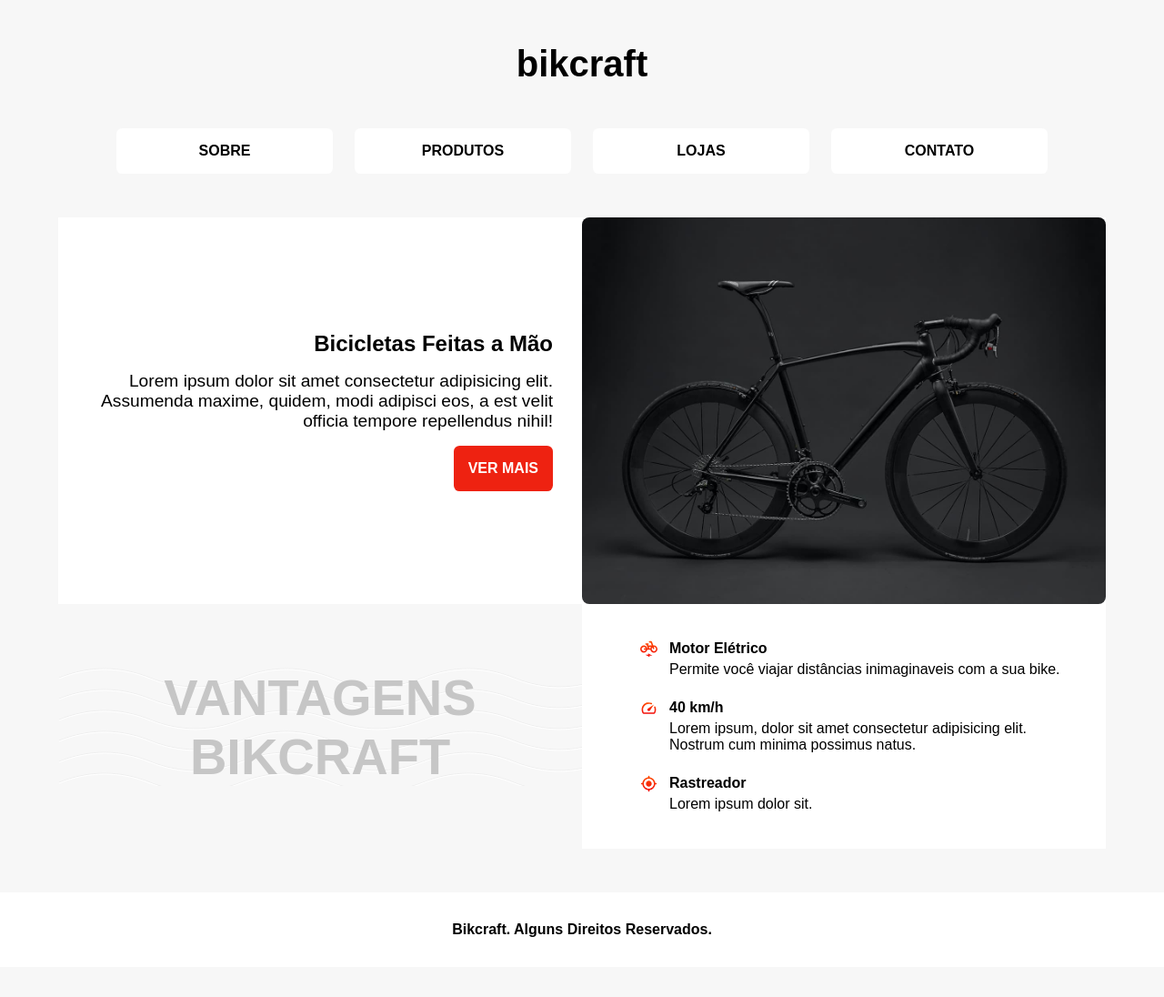
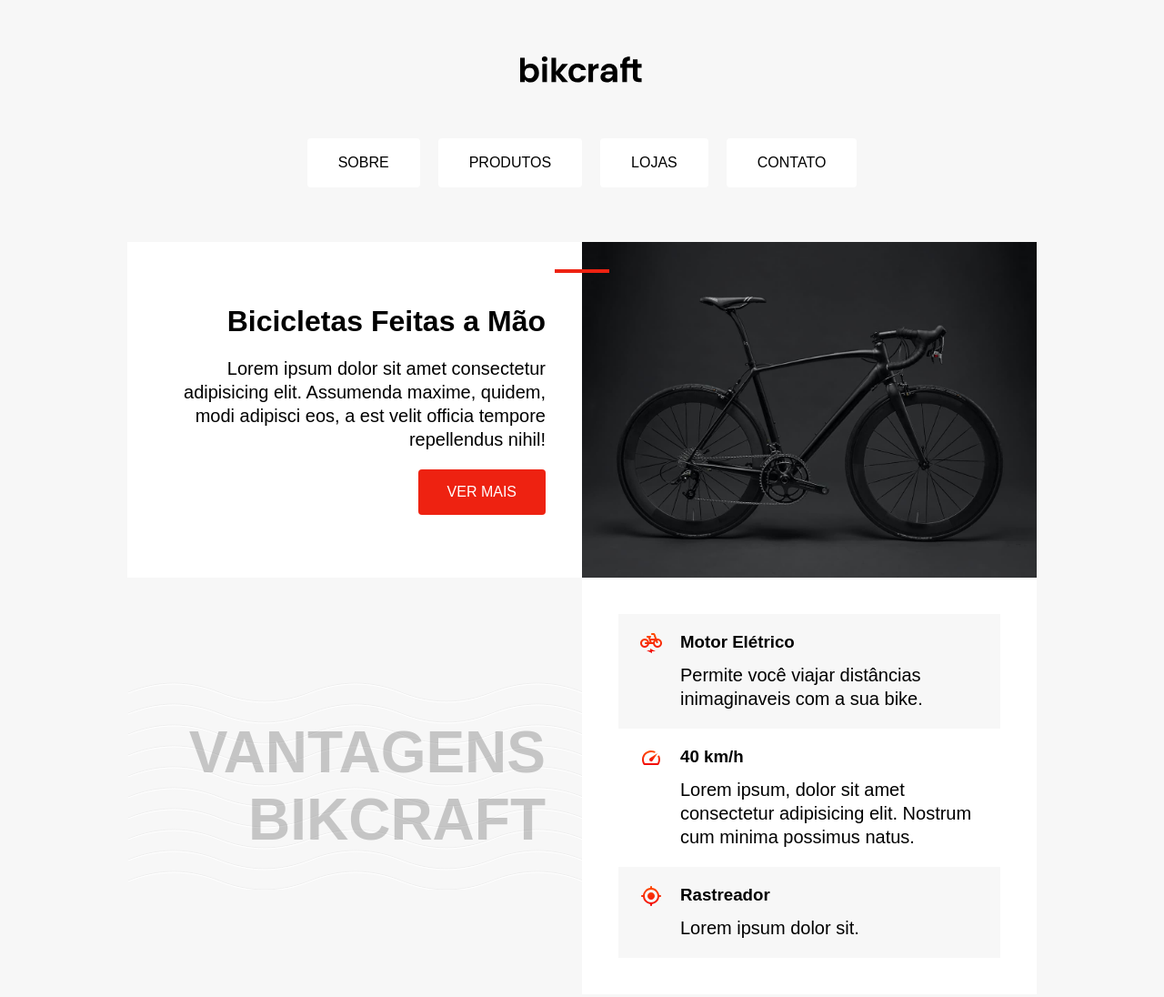
Before and after one commit to guilherme-borba/bikcraft, a plain HTML site: page index.html in a window 1280 px wide. Shown: the top 1096 px of the page at 91% size. Before the commit the page ends 1063 px from the top, so only its background shows below. Drawn offline with Linux system fonts and the light colour scheme.

Commit message:
Refatoracao

```diff
--- a/index.html
+++ b/index.html
@@ -5,52 +5,65 @@
     <meta charset="UTF-8">
     <meta name="viewport" content="width=device-width, initial-scale=1.0">
     <link rel="stylesheet" href="style.css">
-    <title>bikcraft</title>
+    <title>Bikcraft</title>
 </head>
 
 <body>
-    <header>
-        <h1 class="title">bikcraft</h1>
-        <nav class="menu">
-            <a href="/">SOBRE</a>
-            <a href="/">PRODUTOS</a>
-            <a href="/">LOJAS</a>
-            <a href="/">CONTATO</a>
+
+    <header class="header">
+        <img src="/img/bikcraft.svg" alt="Bikcraft">
+
+        <nav class="primaria">
+            <ul class="menu">
+                <li><a href="/">Sobre</a></li>
+                <li><a href="/">Produtos</a></li>
+                <li><a href="/">Lojas</a></li>
+                <li><a href="/">Contato</a></li>
+            </ul>
         </nav>
     </header>
+
     <main>
-        <section class="section1">
-            <div>
-                <h2>Bicicletas Feitas a Mão</h2>
-                <p>Lorem ipsum dolor sit amet consectetur adipisicing elit. Assumenda maxime, quidem, modi adipisci eos,
-                    a est velit officia tempore repellendus nihil!</p>
-                <a href="/">VER MAIS</a>
-            </div>
-            <img src="/img/bicicleta.jpg" alt="bicicleta nimbus">
-        </section>
-        <section class="section2">
-            <h2>VANTAGENS BIKCRAFT</h2>
-            <ul aria-label="lista de vantagens">
-                <li class="li-engine">
-                    Motor Elétrico
+        <article>
+
+            <section class="conteudo" aria-labelledby="label-introducao">
+                <div class="introducao">
+                    <h1 class="label-introducao">Bicicletas Feitas a Mão</h1>
+                    <p>Lorem ipsum dolor sit amet consectetur adipisicing elit. Assumenda maxime, quidem, modi adipisci
+                        eos, a est velit officia tempore repellendus nihil!</p>
+                    <a class="botao" href="/">Ver Mais</a>
+                </div>
+
+                <img src="/img/bicicleta.jpg" alt="Bicicleta Bikcraft Preta">
+            </section>
+        </article>
+
+        <article class="conteudo" aria-label="label-vantagens">
+            <h2 class="subtitulo" id="label-vantagens">Vantagens Bikcraft</h2>
+
+            <ul class="vantagens">
+                <li class="vantagens-item">
+                    <img src="/img/eletrica.svg" alt="">
+                    <h3>Motor Elétrico</h3>
                     <p>Permite você viajar distâncias inimaginaveis com a sua bike.</p>
                 </li>
-                <li class="li-velocity">
-                    40 km/h
-                    <p>Lorem ipsum, dolor sit amet consectetur adipisicing elit. Nostrum cum minima possimus natus.
-                    </p>
+                <li class="vantagens-item">
+                    <img src="/img/velocidade.svg" alt="">
+                    <h3>40 km/h</h3>
+                    <p>Lorem ipsum, dolor sit amet consectetur adipisicing elit. Nostrum cum minima possimus natus.</p>
                 </li>
-                <li class="li-tracker">
-                    Rastreador
+                <li class="vantagens-item">
+                    <img src="/img/rastreador.svg" alt="">
+                    <h3>Rastreador</h3>
                     <p>Lorem ipsum dolor sit.</p>
                 </li>
             </ul>
-        </section>
+        </article>
     </main>
-    <footer class="baseboard">
+
+    <footer class="rodape">
         <p>Bikcraft. Alguns Direitos Reservados.</p>
     </footer>
-
 </body>
 
 </html>
--- a/style.css
+++ b/style.css
@@ -1,143 +1,148 @@
-* {
+body {
+    font-family: Arial, Helvetica, sans-serif;
     margin: 0;
+    display: grid;
+    gap: 60px;
+    justify-items: center;
+    margin-top: 60px;
+    background-color: #f7f7f7;
 }
 
-body {
-    font-family: Arial, Helvetica, sans-serif;
-    background: #f7f7f7;
-    /* padding: 4rem 5rem 0rem 5rem; */
+img {
+    max-width: 100%;
+    display: block;
 }
 
-.title {
-    text-align: center;
-    font-size: 2.5rem;
-    margin-top: 3rem;
+a {
+    text-decoration: none;
+}
 
+ul {
+    margin: 0px;
+    padding: 0px;
+    list-style: none;
+}
+
+p, h1, h2, h3 {
+    margin: 0px;
+}
+
+p {
+    font-size: 1.25rem;
+    line-height: 1.3;
+}
+
+.header {
+    display: grid;
+    gap: 60px;
+    justify-items: center;
 }
 
 .menu {
-    display: grid;
-    grid-template-columns: 0.7fr 0.7fr 0.7fr 0.7fr;
-    gap: 1.5rem;
-    padding: 3rem;
-    margin: 0 5rem;
+    display: flex;
+    flex-wrap: wrap;
+    gap: 20px;
+    justify-content: center;
 }
 
 .menu a {
-    background: white;
-    color: black;
-    font-weight: bold;
-    text-decoration: none;
-    padding: 1rem;
-    text-align: center;
-    border-radius: 0.4rem;
+    display: block;
+    background: #ffffff;
+    padding: 1rem 2rem;
+    border-radius: 4px;
+    color: #000000;
+    text-transform: uppercase;
+    border: 2px solid #fff;
 }
 
-.section1 {
+.menu a:hover {
+    border-color: #e21;
+}
+
+.conteudo {
     display: grid;
     grid-template-columns: 1fr 1fr;
-    align-items: center;
-    background: white;
-    margin: 0 4rem;
+    max-width: 1000px;
 }
 
-.section1 h2 {
-    justify-self: end;
-    margin-right: 2rem;
+.introducao {
+    background: #fff;
+    padding: 40px;
+    text-align: right;
+    position: relative;
+    display: grid;
+    gap: 20px;
+    align-content: center;
+    justify-items: end;
 }
 
-.section1 p {
-    margin: 1rem 2rem 1rem 1rem;
-    font-size: 1.2rem;
-    text-align: right;
-    font-weight: 400;
+.introducao h1 {
+    font-size: 2rem;
 }
 
-.section1 a {
-    text-decoration: none;
-    background: #ee2211;
-    color: white;
-    font-weight: bold;
-    padding: 1rem;
-    border-radius: 0.4rem;
-    display: block;
-    margin-left: auto;
-    width: fit-content;
-    margin-right: 2rem;
+/* Marcação decorativa */
+.introducao::before {
+    content: '';
+    width: 60px;
+    height: 4px;
+    background: #e21;
+    position: absolute;
+    top: 30px;
+    right: -30px;
 }
 
-.section1 img {
-    max-width: 100%;
-    display: block;
-    border-radius: 0.5rem;
+.botao {
+    background: #e21;
+    color: #fff;
+    padding: 1rem 2rem;
+    border-radius: 4px;
+    text-transform: uppercase;
 }
 
-.section2 {
-    display: grid;
-    grid-template-columns: 1fr 1fr;
-    align-items: center;
-    background: #f7f7f7;
-    margin: 0 4rem;
+.botao:hover {
+    background: #900;
 }
 
-.section2 h2 {
-    text-align: center;
-    color: #c6c6c6;
-    font-size: 3.5rem;
+.subtitulo {
+    font-size: 4rem;
+    text-transform: uppercase;
+    color: rgba(0, 0, 0, 0.2);
+    text-align: right;
+    padding: 40px;
+    align-self: center;
     background-image: url('/img/onda.svg');
 }
 
-.li-engine {
-    list-style: none;
-    background: url("/img/eletrica.svg") no-repeat left top;
-    background-size: 1.2rem;
-    padding-left: 2rem;
+.vantagens {
+    background: #fff;
+    padding: 40px;
 }
 
-.li-velocity {
-    list-style: none;
-    background: url("/img/velocidade.svg") no-repeat left top;
-    background-size: 1.2rem;
-    padding-left: 2rem;
+.vantagens-item {
+    display: grid;
+    grid-template-columns: auto 1fr;
+    gap: 10px 20px;
+    padding: 20px;
+    border-left: 4px solid transparent;
 }
 
-.li-tracker {
-    list-style: none;
-    background: url("/img/rastreador.svg") no-repeat left top;
-    background-size: 1.2rem;
-    padding-left: 2rem;
+/* Estilização em itens ímpares */
+.vantagens-item:nth-child(odd) {
+    background: #f7f7f7;
 }
 
-.section2 ul {
-    background: white;
-    padding: 1rem 1rem 1rem 4rem;
-    list-style-type: none;
+.vantagens-item:hover {
+    border-color: #e21;
 }
 
-.section2 li {
-    font-weight: bold;
-    margin: 1.5rem 0rem;
+.vantagens-item p {
+    grid-column: 2;
 }
 
-.section2 p {
-    margin-top: 0.3rem;
-    margin-right: 0.5rem;
-    font-weight: initial;
+.rodape {
+    background: #fff;
+    width: 100%;
+    text-align: center;
+    padding: 40px;
+    box-sizing: border-box;
 }
-
-.baseboard {
-    background: white;
-    font-weight: bold;
-    text-align: center;
-    width: 100%;
-    padding: 2rem 0;
-    margin-top: 3rem;
-}
-
-.menu a:hover {
-    border: 1px solid #900;
-}
-
-.section1 a:hover {
-    border: 1px solid #900;
-}
```
